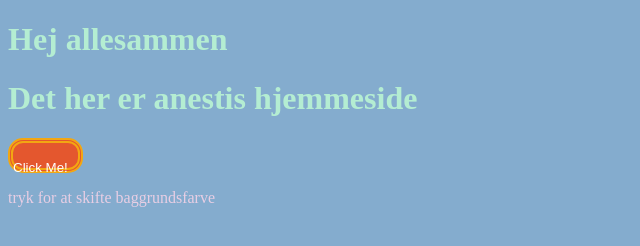
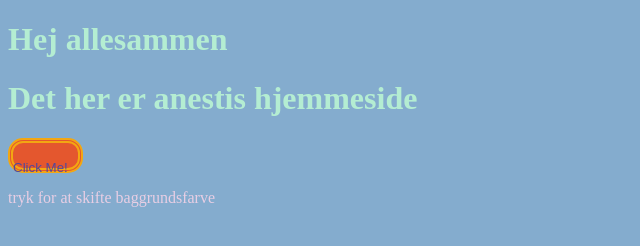
Before and after one commit to anes0101/anes0101.github.io, a plain HTML site: page index.html in a window 1280 px wide. Shown: the full height of the page, 0-640 px from the left. Drawn offline with Linux system fonts and the light colour scheme.

Commit message:
Update index.html

```diff
--- a/index.html
+++ b/index.html
@@ -46,11 +46,11 @@ color : #e8cee4;
 
       border-radius: 15px;
 
-      vertical-align: top;
+      vertical-align: middle;
 
       line-height: 50px;
 
-      color: white;
+      color: #52489c;
 
       border-color: #F3A712;
 
```
